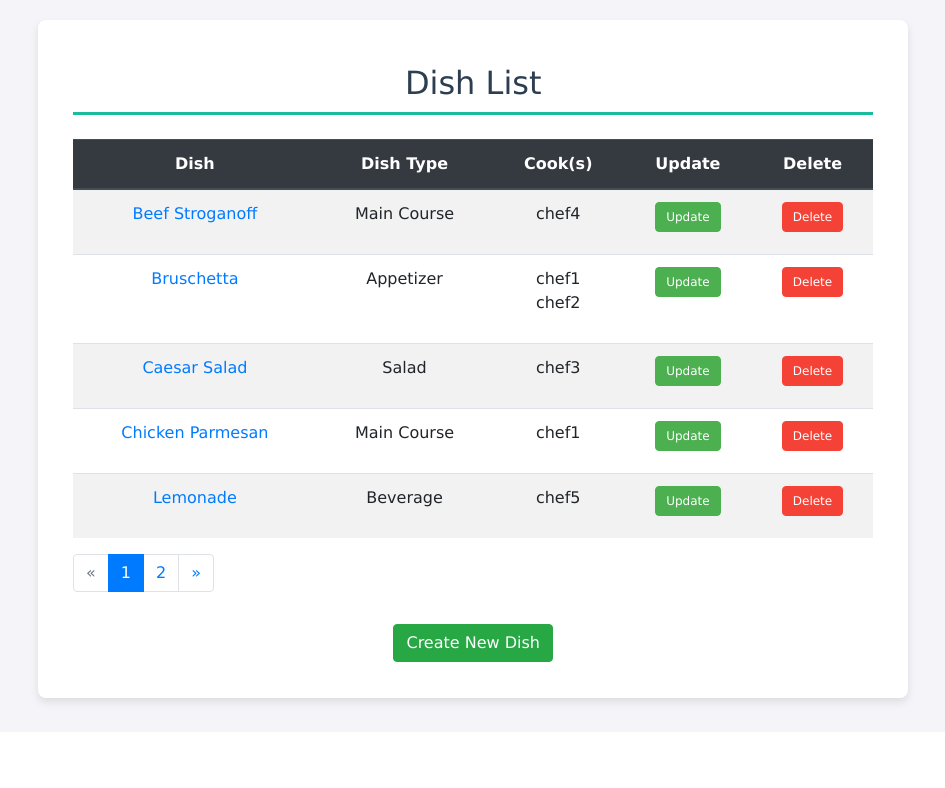
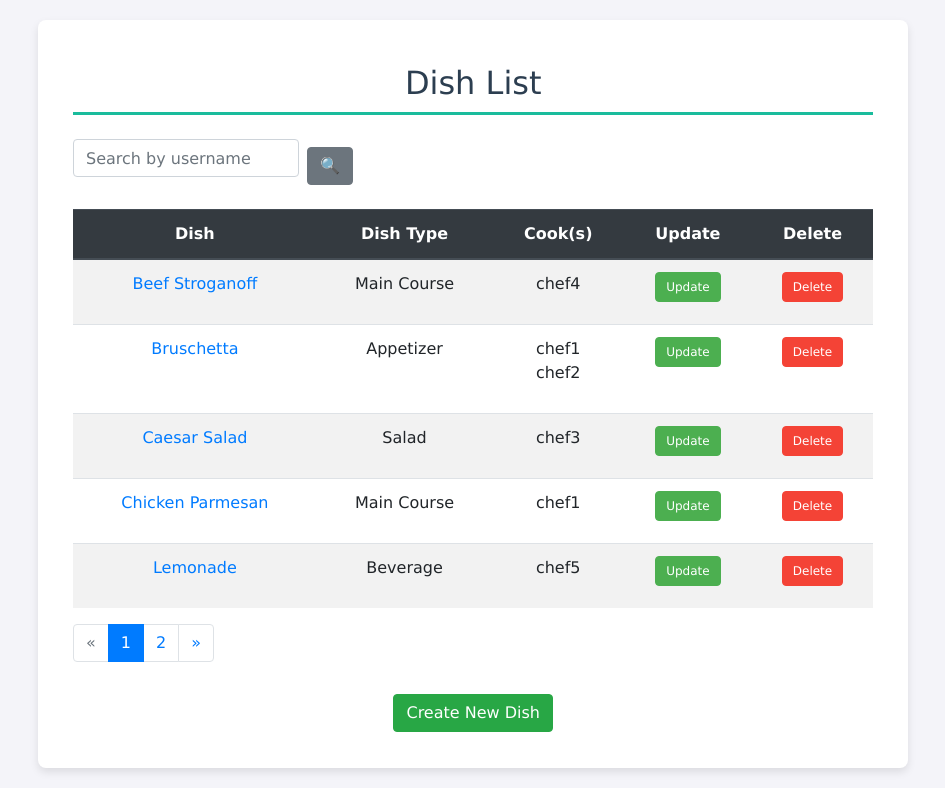
Before and after one commit to VShveda/kitchen_restaurant, a Django app: page /dish/ in a window 1280 px wide. Shown: the part 68-856 px from the top of the page, without its empty margins (58-1003 px from the left). Before the commit the page ends 776 px from the top, so only its background shows below. Run offline with Django 5.2, Linux system fonts and the light colour scheme; a user stored in the database is signed in; data comes from the database, SQL or seed files in the repository; some libraries are stand-ins or nearby versions.

Commit message:
add search fields end fix flack8

```diff
--- a/templates/kitchen/dish_list.html
+++ b/templates/kitchen/dish_list.html
@@ -1,10 +1,15 @@
 {% extends "base.html" %}
+{% load crispy_forms_filters %}
 
 {% block title %}Dish List{% endblock %}
 
 {% block content %}
   <div class="container">
     <h2 class="my-4">Dish List</h2>
+    <form method="get" action="" class="form-inline mb-3">
+      {{ search_form|crispy }}
+      <button type="submit" class="btn btn-secondary ml-2">🔍</button>
+    </form>
     {% if dish_list %}
       <table class="table table-striped">
         <thead class="thead-dark">
--- a/templates/kitchen/dish_types_list.html
+++ b/templates/kitchen/dish_types_list.html
@@ -1,10 +1,15 @@
 {% extends "base.html" %}
+{% load crispy_forms_filters %}
 
 {% block title %}List of Dish Types{% endblock %}
 
 {% block content %}
 <div class="container">
   <h1 class="my-4">List of the Types of Dishes</h1>
+  <form method="get" action="" class="form-inline mb-3">
+    {{ search_form|crispy }}
+    <button type="submit" class="btn btn-secondary ml-2">🔍</button>
+  </form>
   {% if dish_types_list %}
   <table class="table table-striped">
     <thead class="thead-dark">
```
Also changed, not shown: templates/kitchen/dishtype_confirm_delete.html (indentation only), templates/kitchen/dishtype_form.html (indentation only). Lines whose indentation alone changed are shown as unchanged.
